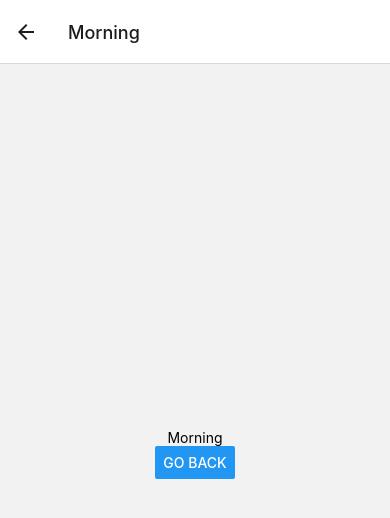
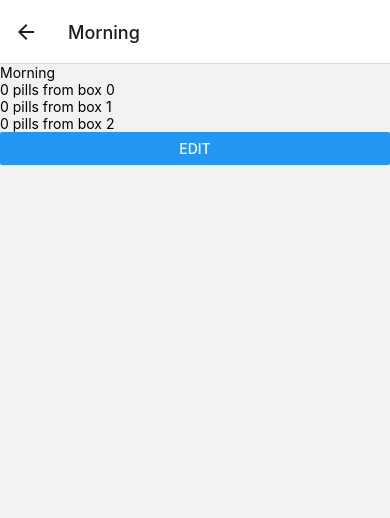
Before and after one commit to Sofia-Ortega/Pillar, a React Native app: screen /Schedule in a window 390 px wide. Both pictures are taken after a click on the button "MORNING". Shown: the top 518 px of the page. Built offline with nearby package versions, Linux system fonts and the light colour scheme.

Commit message:
can edit the time group medicine amounts

```diff
--- a/App.js
+++ b/App.js
@@ -5,6 +5,7 @@ import { View, Text, Button } from "react-native";
 import { NavigationContainer } from "@react-navigation/native";
 import { createNativeStackNavigator } from "@react-navigation/native-stack";
 import Schedule from "./screens/schedule/Schedule";
+import TimeGroup from "./screens/timeGroup/TimeGroup";
 
 function HomeScreen({ navigation }) {
   return (
@@ -36,16 +37,6 @@ function DetailsScreen({ navigation }) {
   );
 }
 
-function TimeGroup({ route, navigation }) {
-  const { groupName } = route.params;
-  return (
-    <View style={{ flex: 1, alignItems: "center", justifyContent: "center" }}>
-      <Text>{groupName}</Text>
-      <Button title="Go back" onPress={() => navigation.goBack()} />
-    </View>
-  );
-}
-
 const Stack = createNativeStackNavigator();
 
 function App() {
--- /dev/null
+++ b/assets/constants.js
@@ -0,0 +1,2 @@
+export const groups = ["Morning", "Afternoon", "Evening"];
+export const numberOfBoxes = 3;
--- a/screens/schedule/Schedule.js
+++ b/screens/schedule/Schedule.js
@@ -1,9 +1,8 @@
 import React from "react";
 import { View, Text, Button } from "react-native";
+import { groups } from "../../assets/constants";
 
 const Schedule = ({ navigation }) => {
-  const groups = ["Morning", "Afternoon", "Evening"];
-
   return (
     <View style={{ flex: 1, justifyContent: "center", alignItems: "center" }}>
       <Text>This is the Schedule screen</Text>
--- /dev/null
+++ b/screens/timeGroup/TimeGroup.js
@@ -0,0 +1,63 @@
+import React, { useState } from "react";
+import { View, Text, Button } from "react-native";
+import { numberOfBoxes } from "../../assets/constants";
+
+function medicineAmountDisplay(medicineAmount, boxNumber) {}
+
+function TimeGroup({ route, navigation }) {
+  const [medicineAmounts, setMedicineAmounts] = useState(
+    Array(numberOfBoxes).fill(0)
+  );
+  const [isEditing, setIsEditing] = useState(false);
+
+  const { groupName } = route.params;
+
+  // Function to handle incrementing the medicine amount for a specific box
+  const incrementMedicineAmount = (boxIndex) => {
+    const updatedMedicineAmounts = [...medicineAmounts];
+    updatedMedicineAmounts[boxIndex]++;
+    setMedicineAmounts(updatedMedicineAmounts);
+  };
+
+  // Function to handle decrementing the medicine amount for a specific box
+  const decrementMedicineAmount = (boxIndex) => {
+    const updatedMedicineAmounts = [...medicineAmounts];
+    if (updatedMedicineAmounts[boxIndex] > 0) {
+      updatedMedicineAmounts[boxIndex]--;
+      setMedicineAmounts(updatedMedicineAmounts);
+    }
+  };
+
+  return (
+    <View>
+      <Text>
+        {groupName} {isEditing ? "- Editting" : ""}
+      </Text>
+      {medicineAmounts.map((medicineAmount, index) => (
+        <View key={index}>
+          <Text>
+            {medicineAmount} pills from box {index}
+          </Text>
+          {isEditing && (
+            <View>
+              <Button
+                title="-"
+                onPress={() => decrementMedicineAmount(index)}
+              />
+              <Button
+                title="+"
+                onPress={() => incrementMedicineAmount(index)}
+              />
+            </View>
+          )}
+        </View>
+      ))}
+      <Button
+        title={isEditing ? "Done" : "Edit"}
+        onPress={() => setIsEditing(!isEditing)}
+      />
+    </View>
+  );
+}
+
+export default TimeGroup;
```
